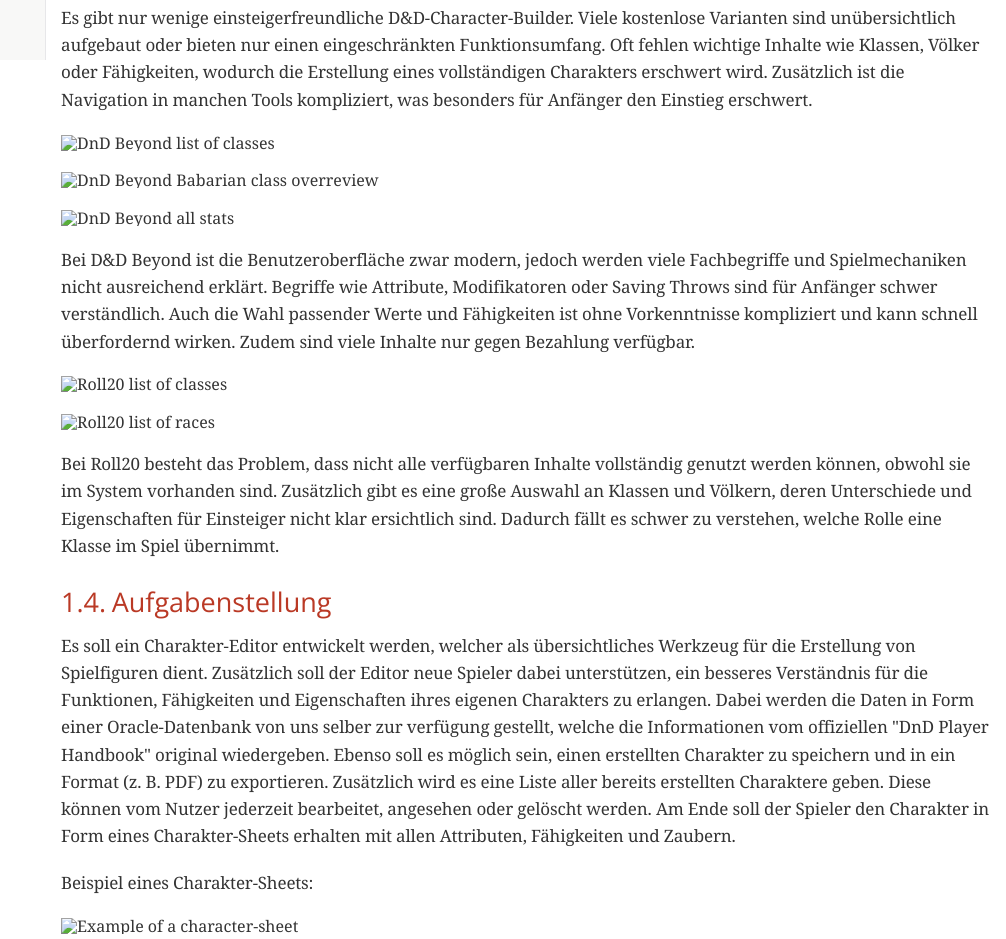
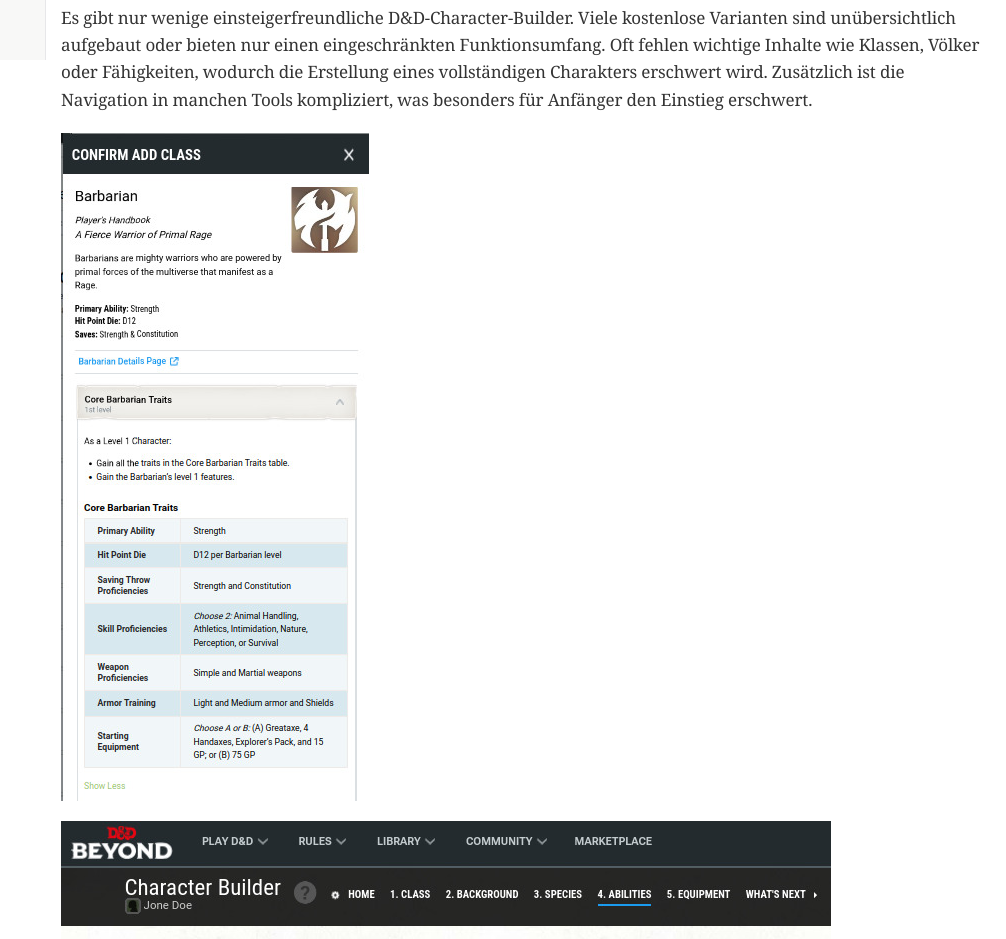
Before and after one commit to 2526-3bhif-syp/2526-3bhif-syp-project-dnd-character-creator, a plain HTML site: page sysspec.html in a window 1280 px wide. Shown: the part 740-1679 px from the top of the page, without its empty margins (274-1280 px from the left). Drawn offline with nearby package versions, Linux system fonts and the light colour scheme; a web font is replaced by a local one.

Commit message:
Deploying to gh-pages from @ 2526-3bhif-syp/2526-3bhif-syp-project-dnd-character-creator@9c3e0e740465c4ec33422abe3c6f6afa4f1b5fa7 🚀

```diff
--- a/sysspec.html
+++ b/sysspec.html
@@ -451,7 +451,7 @@
 <div class="details">
 <span id="author" class="author">Daryan Mamsaleh, Leon Marazovic, Deniz Becer, Marko Trkulja, Ernad Music</span><br>
 <span id="revnumber">version 1.0.0,</span>
-<span id="revdate">2026-03-26</span>
+<span id="revdate">2026-03-27</span>
 <br><span id="revremark">Some notes</span>
 </div>
 <div id="toc" class="toc2">
@@ -513,17 +513,17 @@
 </div>
 <div class="imageblock">
 <div class="content">
-<img src="images/images/beyond1.jpeg" alt="DnD Beyond list of classes">
+<img src="images/beyond2.jpeg" alt="DnD Beyond Barbarian class overview">
 </div>
 </div>
 <div class="imageblock">
 <div class="content">
-<img src="images/images/beyond2.jpeg" alt="DnD Beyond Babarian class overreview">
+<img src="images/beyond3.jpeg" alt="DnD Beyond all stats">
 </div>
 </div>
 <div class="imageblock">
 <div class="content">
-<img src="images/images/beyond3.jpeg" alt="DnD Beyond all stats">
+<img src="images/roll1.jpeg" alt="Roll20 list of classes">
 </div>
 </div>
 <div class="paragraph">
@@ -534,12 +534,7 @@
 </div>
 <div class="imageblock">
 <div class="content">
-<img src="images/images/roll1.jpeg" alt="Roll20 list of classes">
-</div>
-</div>
-<div class="imageblock">
-<div class="content">
-<img src="images/images/roll2.jpeg" alt="Roll20 list of races">
+<img src="images/roll2.jpeg" alt="Roll20 list of races">
 </div>
 </div>
 <div class="paragraph">
@@ -564,7 +559,7 @@
 </div>
 <div class="imageblock">
 <div class="content">
-<img src="images/images/sheet1.jpg" alt="Example of a character-sheet">
+<img src="images/sheet1.jpg" alt="Example of a character-sheet">
 </div>
 </div>
 <div class="sect3">
@@ -627,7 +622,7 @@
 <div id="footer">
 <div id="footer-text">
 Version 1.0.0<br>
-Last updated 2026-03-26 19:32:13 UTC
+Last updated 2026-03-27 16:45:08 UTC
 </div>
 </div>
 </body>
```
Also changed, not shown: demo.html (+2 -2 lines), index.html (+1 -1 lines), minutes-of-meeting.html (+2 -2 lines).
